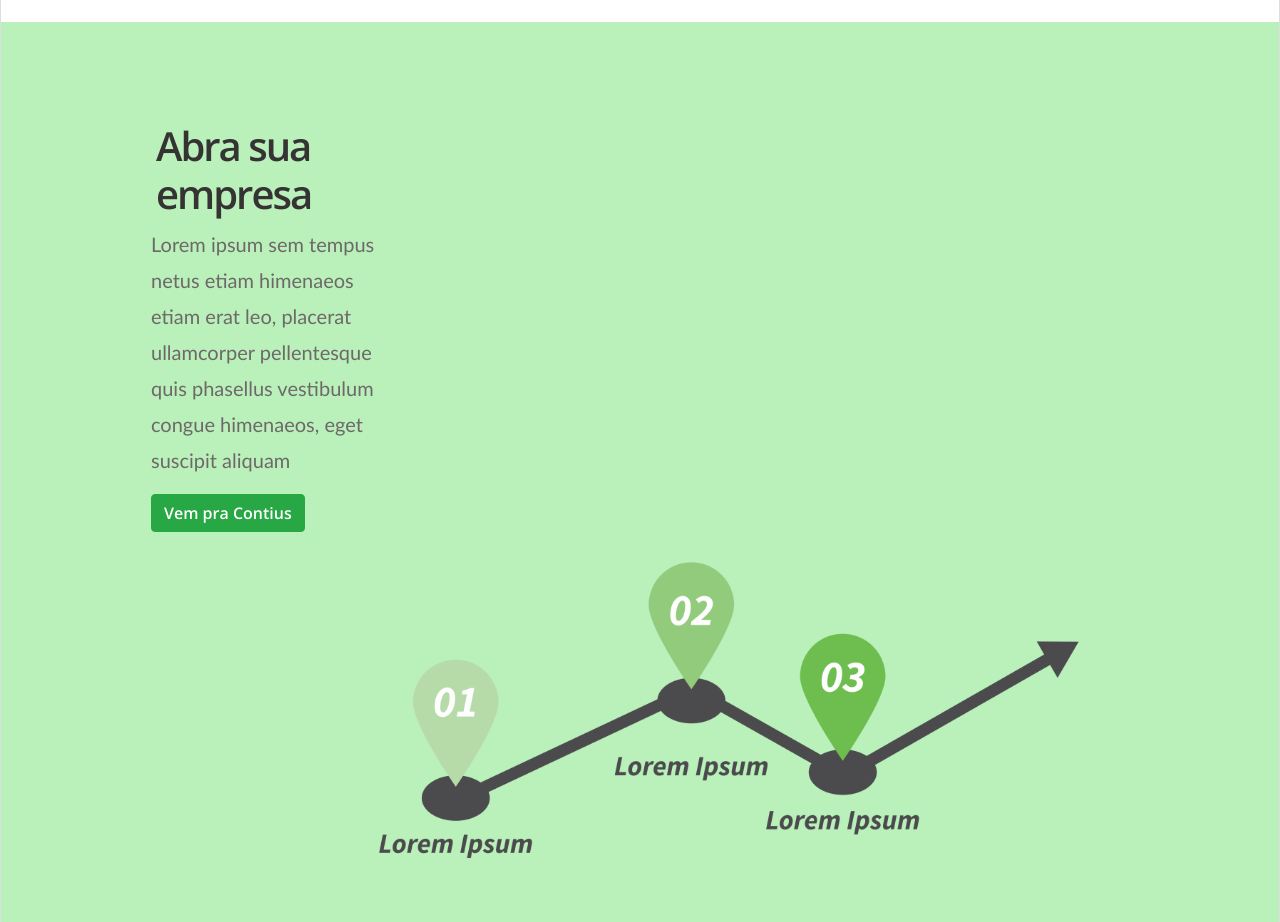
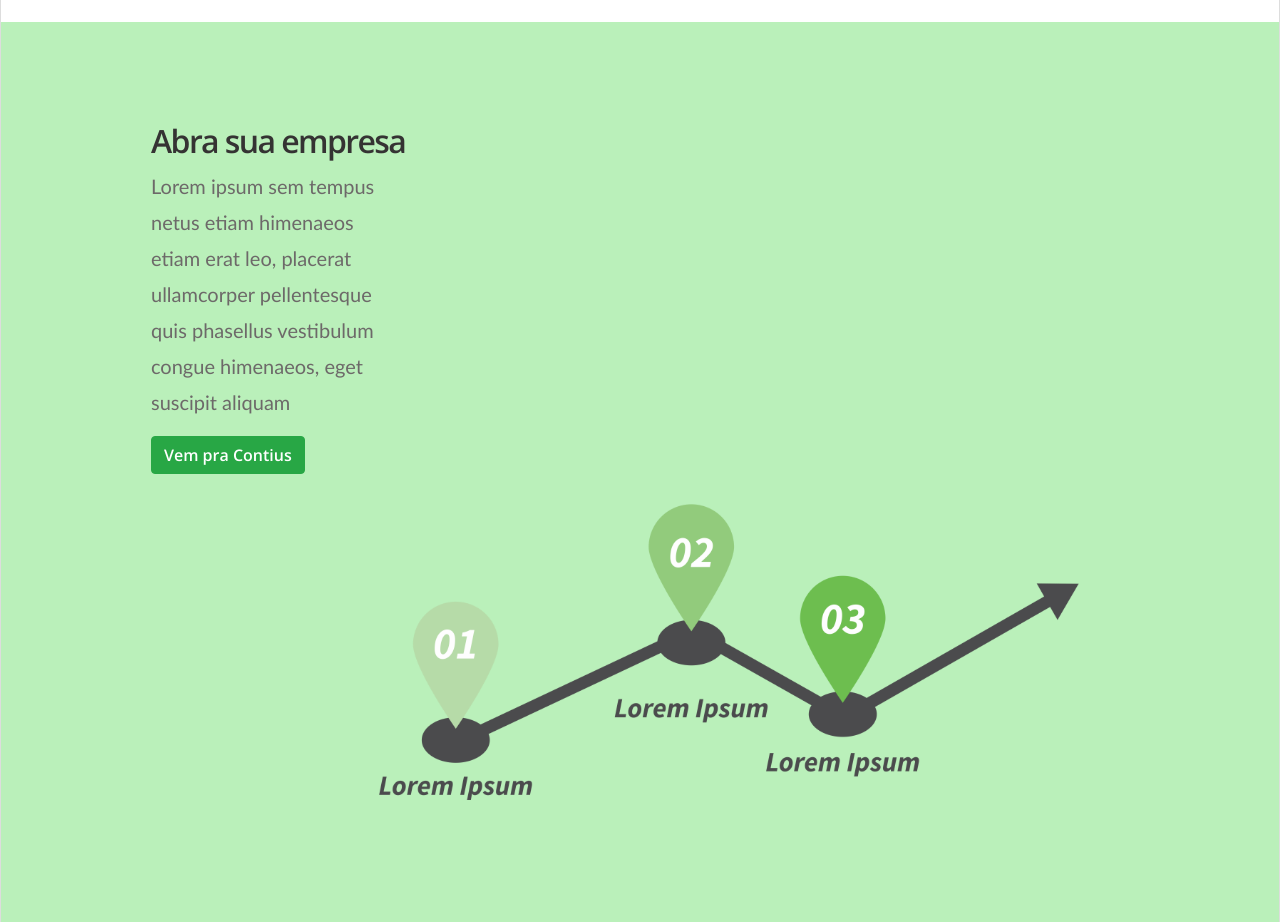
Before and after one commit to Dantuc/Contius, a plain HTML site: page index.html in a window 1280 px wide. Shown: the part 840-1762 px from the top of the page. Drawn offline with nearby package versions, Linux system fonts and the light colour scheme.

Commit message:
correcoes em h1, falta resolver bug primeiro bloco, adicionar newsletter e adicionar input de email. Adaptação para bootstrap em andamento.

```diff
--- a/css/style.css
+++ b/css/style.css
@@ -161,6 +161,7 @@ html {
                 max-width: 20%;
                 margin-top:100px;
                 margin-left: 150px;
+                min-width: 20%;
             }
             .black{
                 color: #353333;
--- a/index.html
+++ b/index.html
@@ -48,7 +48,7 @@
             </div>-->
                 <div>
                   <article class="float-left-article">
-                <h1 class="black">Abra sua empresa</h1>
+                    <h2 class="black">Abra sua empresa</h2>
                     <p class="lead graphit">Lorem ipsum sem tempus netus etiam himenaeos etiam erat leo, placerat ullamcorper pellentesque quis phasellus vestibulum congue himenaeos, eget suscipit aliquam</p>
                     <button type="button" class="btn btn-success">Vem pra Contius</button>
                   </article>
```
Lines whose indentation alone changed are shown as unchanged.
